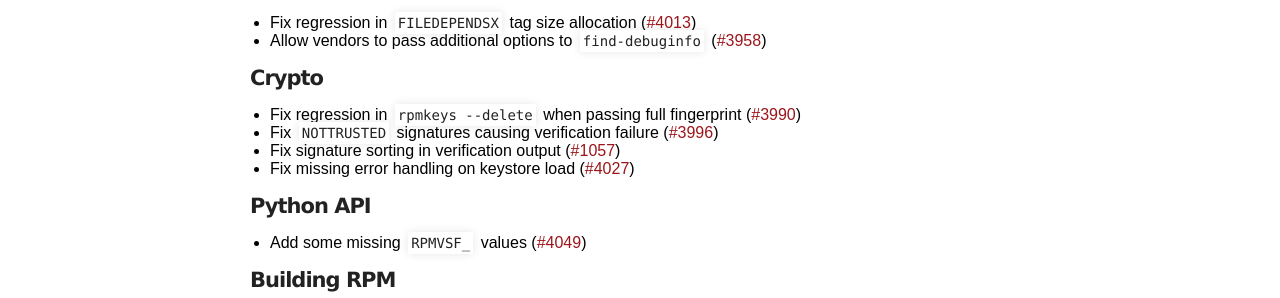
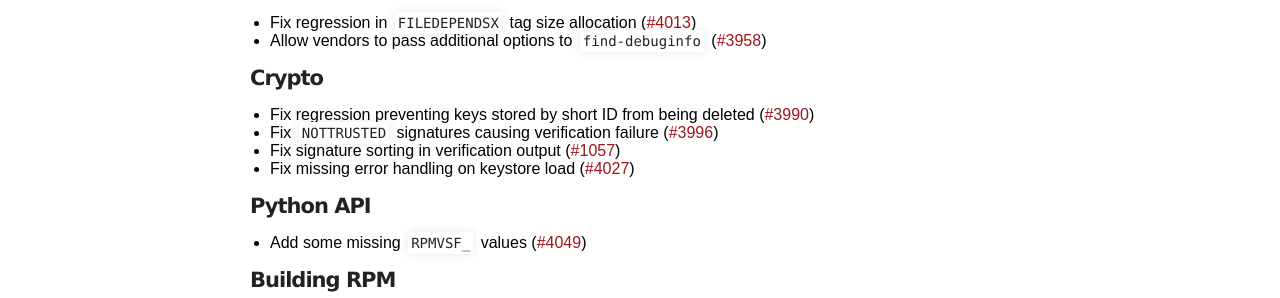
Before and after one commit to rpm-software-management/rpm-web, a Jekyll site: the page built from _releases/6.0.1.md, in a window 1280 px wide. Shown: the part 603-901 px from the top of the page. Built offline with Jekyll 4.4.1, drawn with Linux system fonts in a browser that asks for light colours.

Commit message:
Rephrase keystore fix in 6.0.1 release notes
This fix wasn't specific to the rpmkeys binary although it was one way
to encounter the bug. However, DNF5 ships with a plugin that erases
expired keys before the transaction and that was also hitting this bug
since it uses the keystore API. Reword the RN entry accordingly.

```diff
--- a/_releases/6.0.1.md
+++ b/_releases/6.0.1.md
@@ -18,7 +18,7 @@ overview: false
 * Allow vendors to pass additional options to `find-debuginfo` (#3958)
 
 # Crypto
-* Fix regression in `rpmkeys --delete` when passing full fingerprint (#3990)
+* Fix regression preventing keys stored by short ID from being deleted (#3990)
 * Fix `NOTTRUSTED` signatures causing verification failure (#3996)
 * Fix signature sorting in verification output (#1057)
 * Fix missing error handling on keystore load (#4027)
```
